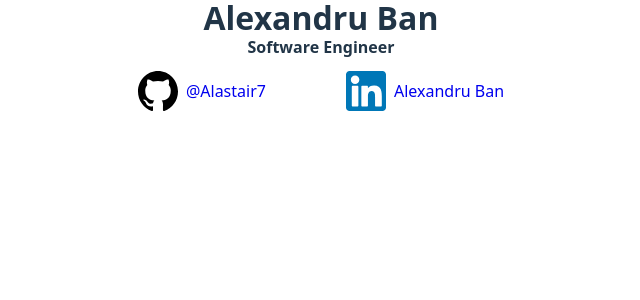
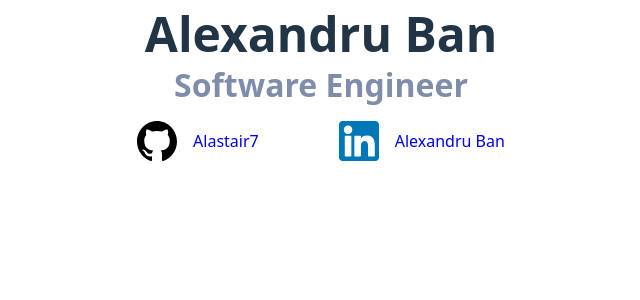
Before and after one commit to Alastair7/portfolio, a React (Vite) app: page / in a window 1280 px wide. Shown: the top 300 px of the page, without its empty margins (319-959 px from the left). Built offline with nearby package versions, Linux system fonts and the light colour scheme.

Commit message:
fix deprecated scss

```diff
--- a/src/components/sidebar/SideBar.scss
+++ b/src/components/sidebar/SideBar.scss
@@ -1,4 +1,8 @@
+@use "../../breakpoints.scss" as bp;
+
 .header {
+  padding: 0.5em;
+
   &__title {
     display: flex;
     flex-direction: column;
@@ -10,6 +14,27 @@
 
     h2 {
       font-size: 1em;
+      color: #7F8CAA;
+    }
+
+    @include bp.sm {
+      h1 {
+        font-size: 2.5em;
+      }
+
+      h2 {
+        font-size: 1.5em;
+      }
+    }
+  }
+
+  @include bp.lg {
+    h1 {
+      font-size: 3em;
+    }
+
+    h2 {
+      font-size: 2em;
     }
   }
 
@@ -17,6 +42,6 @@
     margin-top: 0.75rem;
     display: flex;
     justify-content: center;
-    gap: 5rem;
+    gap: 5em;
   }
 }
--- a/src/components/sidebar/SideBar.tsx
+++ b/src/components/sidebar/SideBar.tsx
@@ -15,7 +15,7 @@ export const SideBar = () => {
           href="https://github.com/Alastair7"
           target="_blank"
           icon={GithubIcon}
-          title="@Alastair7"
+          title="Alastair7"
         />
         <LinkButton
           href="https://linkedin.com/in/alexandru-ban"
--- a/src/shared/buttons/LinkButton.scss
+++ b/src/shared/buttons/LinkButton.scss
@@ -8,10 +8,15 @@
 
   @include bp.sm {
     flex-direction: row;
+    gap: 0.5em;
   }
 
   &__title {
     margin-left: 0.5rem;
+  }
+
+  &:visited {
+    color: inherit;
   }
 
   &:hover {
@@ -19,6 +24,17 @@
     color: whitesmoke;
   }
 
+  &:focus {
+    font-weight: bold;
+  }
+
+  &:active {
+    color: #DDDDDD;
+  }
+
+
+
+
   &__icon {
     width: 2.5em;
     height: 2.5em;
```
Also changed, not shown: src/breakpoints.scss (+8 -6 lines).
